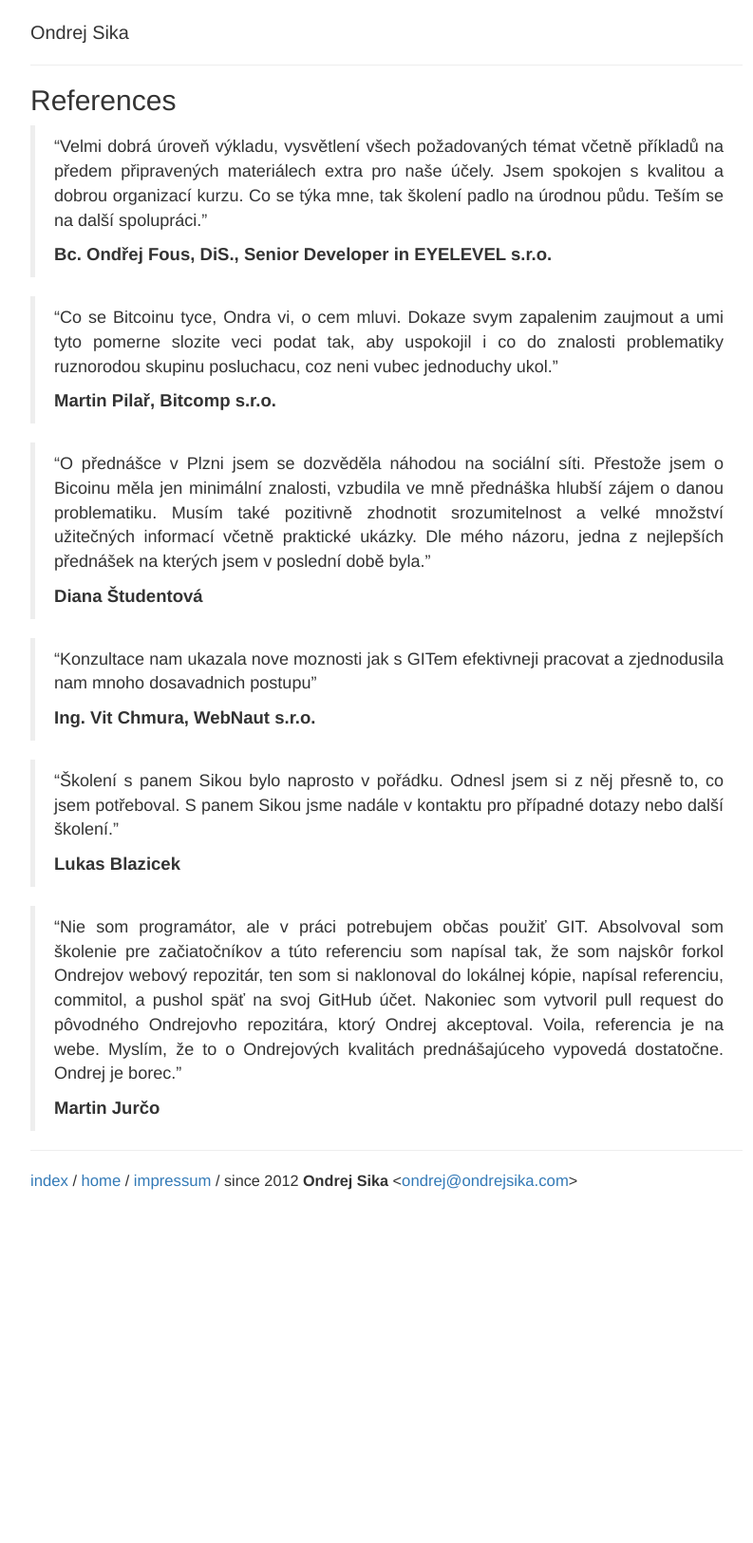
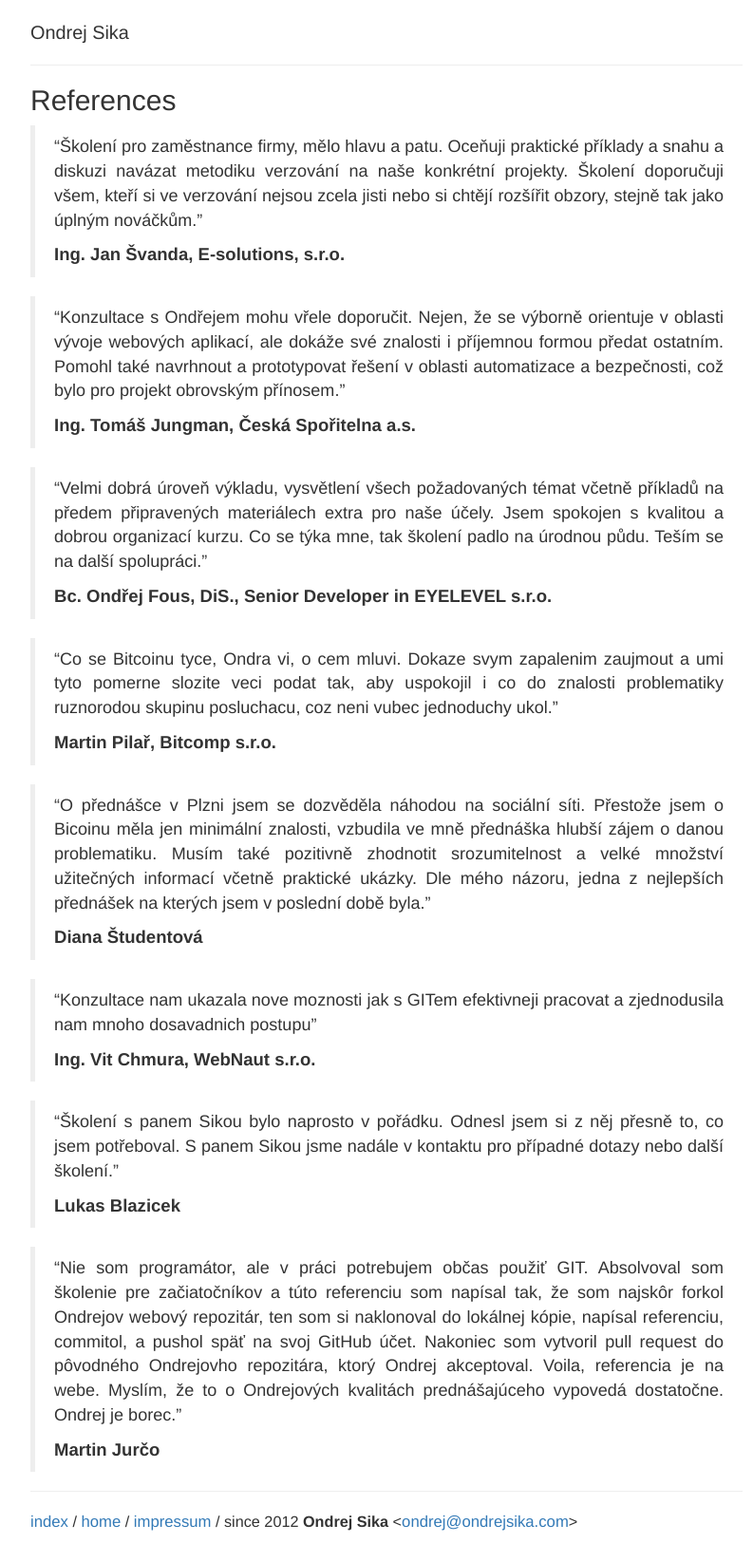
Before and after one commit to ondrejsika/ondrejsika.com, a Jekyll site: the page built from references.md, in a window 1280 px wide. Shown: the whole page at 95% size, without its empty margins (233-1026 px from the left). Built offline with Jekyll 4.4.1, drawn with Linux system fonts in a browser that asks for light colours; comment, search, counter and statistics services are not loaded; before the commit the page ends 1266 px from its top, so only the background shows below that.

Commit message:
references - add Tomas Jungman, Jan Svada reference

```diff
--- a/references.md
+++ b/references.md
@@ -4,6 +4,15 @@
 ---
 
 ## {{ page.title }}
+
+
+> "Školení pro zaměstnance firmy, mělo hlavu a patu. Oceňuji praktické příklady a snahu a diskuzi navázat metodiku verzování na naše konkrétní projekty. Školení doporučuji všem, kteří si ve verzování nejsou zcela jisti nebo si chtějí rozšířit obzory, stejně tak jako úplným nováčkům."
+>
+> __Ing. Jan Švanda, E-solutions, s.r.o.__
+
+> "Konzultace s Ondřejem mohu vřele doporučit. Nejen, že se výborně orientuje v oblasti vývoje webových aplikací, ale dokáže své znalosti i příjemnou formou předat ostatním. Pomohl také navrhnout a prototypovat řešení v oblasti automatizace a bezpečnosti, což bylo pro projekt obrovským přínosem."
+>
+> __Ing. Tomáš Jungman, Česká Spořitelna a.s.__
 
 > "Velmi dobrá úroveň výkladu, vysvětlení všech požadovaných témat včetně příkladů na předem připravených materiálech extra pro naše účely. Jsem spokojen s kvalitou a dobrou organizací  kurzu. Co se týka mne, tak školení padlo na úrodnou půdu. Teším se na další spolupráci."
 >
```
